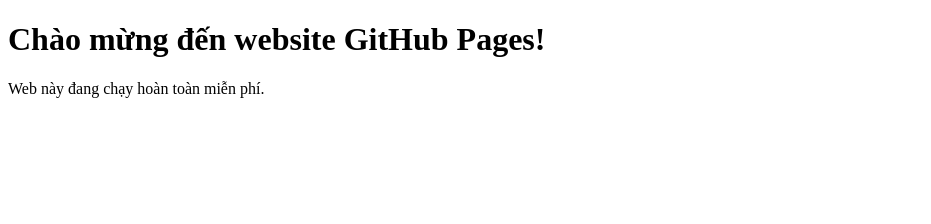
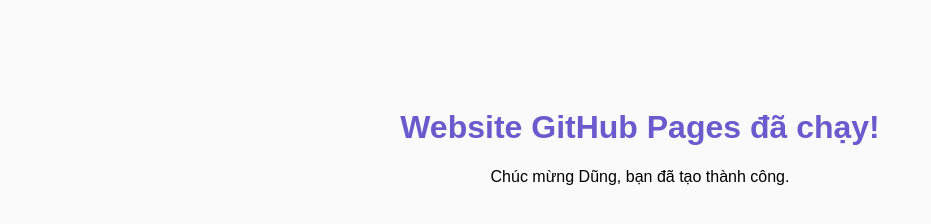
Before and after one commit to dungiosss8-gif/ddung, a plain HTML site: page index.html in a window 1280 px wide. Shown: the whole page, without its empty margins (0-931 px from the left). Drawn offline with Linux system fonts and the light colour scheme.

Commit message:
Add files via upload

```diff
--- a/index.html
+++ b/index.html
@@ -1,11 +1,21 @@
 <!DOCTYPE html>
-<html>
+<html lang="vi">
 <head>
     <meta charset="UTF-8">
+    <meta name="viewport" content="width=device-width, initial-scale=1.0">
     <title>Website của Dũng</title>
+    <style>
+        body {
+            font-family: Arial;
+            background: #fafafa;
+            text-align: center;
+            padding-top: 80px;
+        }
+        h1 { color: #6a5acd; }
+    </style>
 </head>
 <body>
-    <h1>Chào mừng đến website GitHub Pages!</h1>
-    <p>Web này đang chạy hoàn toàn miễn phí.</p>
+    <h1>Website GitHub Pages đã chạy!</h1>
+    <p>Chúc mừng Dũng, bạn đã tạo thành công.</p>
 </body>
 </html>
```
